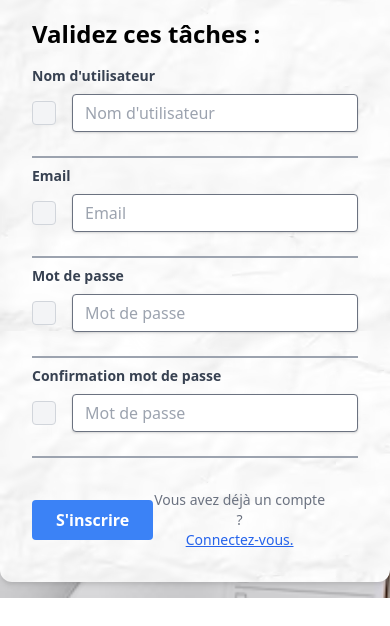
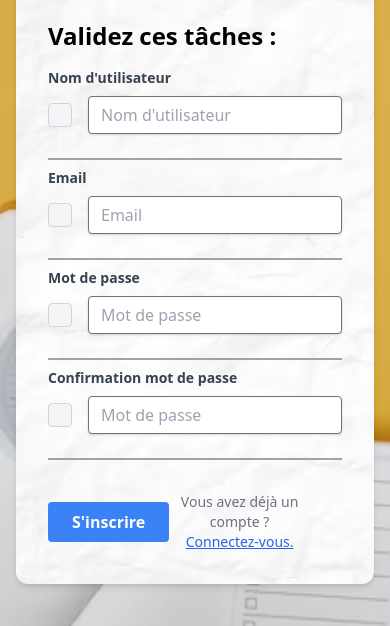
Before and after one commit to Charleszbr/To-Doum, a website with bundled scripts: page client/index.html in a window 390 px wide. Shown: the part 218-844 px from the top of the page. Built offline with nearby package versions, Linux system fonts and the light colour scheme.

Commit message:
responsivité du login et register

```diff
--- a/client/index.html
+++ b/client/index.html
@@ -12,51 +12,44 @@
     <link rel="stylesheet" href="css/register.css">
 </head>
 
-<body class="bg-cover bg-no-repeat" style="background-image: url('src/images/backgound_register_page.png');">
+<body class="bg-cover bg-no-repeat min-h-screen flex items-center justify-center" style="background-image: url('src/images/backgound_register_page.png');">
 
-    <!-- Div pour afficher un message d'incription réussie -->
-    <p id="newRegister" class="text-white text-sm italic bold pt-2 pb-2 font-bold bac bg-green-500 flex flex-row justify-center items-center hidden">
+    <!-- Div pour afficher un message d'inscription réussie -->
+    <p id="newRegister" class="text-white text-sm italic font-bold pt-2 pb-2 bg-green-500 flex justify-center items-center hidden w-full">
         <!-- Le contenu sera généré par javascript register.js -->
     </p>
 
-    <div class="container flex flex-col items-center mx-auto " style="user-select: none;">
+    <div class="container mx-auto px-4 sm:px-6 lg:px-8">
 
-        <!-- Formulaire d'inscritption -->
-        <form id="registerForm" class="max-w-md bg-white shadow-md rounded-xl px-8 pt-6 pb-8 mb-4 w-full mt-20" style="background-image: url('src/images/background_paper_register.jpg')">
+        <!-- Formulaire d'inscription -->
+        <form id="registerForm" class="max-w-lg bg-white shadow-md rounded-xl px-8 pt-6 pb-8 w-full mx-auto mt-10 sm:mt-20" style="background-image: url('src/images/background_paper_register.jpg')">
 
-            <h2 class="text-3xl font-bold mt-2 flex justify-center">TO-DOUM</h2>
-            <h1 class="text-4xl font-bold mt-2 mb-10 flex justify-center">Inscription</h1>
-            <h3 class="text-2xl font-bold mb-4 ">Validez ces tâches :</h3>
+            <h2 class="text-3xl font-bold mt-2 text-center">TO-DOUM</h2>
+            <h1 class="text-4xl font-bold mt-2 mb-10 text-center">Inscription</h1>
+            <h3 class="text-2xl font-bold mb-4">Validez ces tâches :</h3>
 
-            <!-- Classe pour jaouter un séparateur entre chaque input field il englobe les inputs -->
+            <!-- Classe pour ajouter un séparateur entre chaque input field il englobe les inputs -->
             <div class="divide-y-2 divide-gray-400">
 
                 <!-- INPUT USERNAME -->
-                <div class="mb-4 ">
+                <div class="mb-4">
                     <label class="block text-gray-700 text-sm font-bold mb-2" for="username">
                         Nom d'utilisateur
                     </label>
 
                     <!-- Classe pour aligner la checkbox avec l'input field -->
-                    <div class="flex flex-row justify-between">
-
-                        <!-- Classe checkbox désactivée (flowbite) -->
-                        <div class="flex items-center mr-4">
-                            <input disabled id="usernameCheckbox" type="checkbox" value="" class="w-6 h-6 text-blue-600 bg-gray-100 border-gray-300 rounded focus:ring-blue-500 dark:focus:ring-blue-600 dark:ring-offset-gray-800 focus:ring-2 dark:bg-gray-700 dark:border-gray-600 ">
+                    <div class="flex items-center space-x-4">
+                        <div class="flex items-center">
+                            <input disabled id="usernameCheckbox" type="checkbox" value="" class="w-6 h-6 text-blue-600 bg-gray-100 border-gray-300 rounded focus:ring-blue-500">
                         </div>
-
-                        <!-- Classe de l'input -->
-                        <input class="shadow appearance-none border rounded w-full py-2 px-3 text-gray-700 leading-tight focus:outline-none focus:shadow-outline " id="username" type="text" placeholder="Nom d'utilisateur" data-checkbox-id="usernameCheckbox" data-placeholder="Nom d'utilisateur">
-
+                        <input class="shadow appearance-none border rounded w-full py-2 px-3 text-gray-700 leading-tight focus:outline-none focus:shadow-outline" id="username" type="text" placeholder="Nom d'utilisateur" data-checkbox-id="usernameCheckbox" data-placeholder="Nom d'utilisateur">
                     </div>
 
                     <!-- Div pour afficher les erreurs -->
-                    <p id="usernameError" class="text-red-400 text-sm italic bold pt-2 pb-0 font-bold">
+                    <p id="usernameError" class="text-red-400 text-sm italic font-bold pt-2 pb-0">
                         <!-- L'erreur sera générée par register.js -->
                     </p>
                 </div>
-
-
 
                 <!-- INPUT EMAIL -->
                 <div class="mb-4 pt-2">
@@ -65,25 +58,18 @@
                     </label>
 
                     <!-- Classe pour aligner la checkbox avec l'input field -->
-                    <div class="flex flex-row justify-between">
-
-                        <!-- Classe checkbox désactivée (flowbite) -->
-                        <div class="flex items-center mr-4">
-                            <input disabled id="emailCheckbox" type="checkbox" value="" class="w-6 h-6 text-blue-600 bg-gray-100 border-gray-300 rounded focus:ring-blue-500 dark:focus:ring-blue-600 dark:ring-offset-gray-800 focus:ring-2 dark:bg-gray-700 dark:border-gray-600 ">
+                    <div class="flex items-center space-x-4">
+                        <div class="flex items-center">
+                            <input disabled id="emailCheckbox" type="checkbox" value="" class="w-6 h-6 text-blue-600 bg-gray-100 border-gray-300 rounded focus:ring-blue-500">
                         </div>
-
-                        <!-- Classe de l'input -->
                         <input class="shadow appearance-none border rounded w-full py-2 px-3 text-gray-700 leading-tight focus:outline-none focus:shadow-outline" id="email" type="email" placeholder="Email" data-checkbox-id="emailCheckbox" data-placeholder="Email">
-
                     </div>
 
                     <!-- Div pour afficher les erreurs -->
-                    <p id="emailError" class="text-red-400 text-sm italic bold pt-2 pb-0 font-bold">
+                    <p id="emailError" class="text-red-400 text-sm italic font-bold pt-2 pb-0">
                         <!-- L'erreur sera générée par register.js -->
                     </p>
                 </div>
-
-
 
                 <!-- INPUT PASSWORD -->
                 <div class="mb-4 pt-2">
@@ -92,26 +78,18 @@
                     </label>
 
                     <!-- Classe pour aligner la checkbox avec l'input field -->
-                    <div class="flex flex-row justify-between">
-
-                        <!-- Classe checkbox désactivée (flowbite) -->
-                        <div class="flex items-center mr-4">
-                            <input disabled id="passwordCheckbox" type="checkbox" value="" class="w-6 h-6 text-blue-600 bg-gray-100 border-gray-300 rounded focus:ring-blue-500 dark:focus:ring-blue-600 dark:ring-offset-gray-800 focus:ring-2 dark:bg-gray-700 dark:border-gray-600 ">
+                    <div class="flex items-center space-x-4">
+                        <div class="flex items-center">
+                            <input disabled id="passwordCheckbox" type="checkbox" value="" class="w-6 h-6 text-blue-600 bg-gray-100 border-gray-300 rounded focus:ring-blue-500">
                         </div>
-
-                        <!-- Classe de l'input -->
                         <input class="shadow appearance-none border rounded w-full py-2 px-3 text-gray-700 leading-tight focus:outline-none focus:shadow-outline" id="password" type="password" placeholder="Mot de passe" data-checkbox-id="passwordCheckbox" data-placeholder="Mot de passe">
-
                     </div>
 
                     <!-- Div pour afficher les erreurs -->
-                    <p id="passwordError" class="text-red-400 text-sm italic bold pt-2 pb-0 font-bold">
+                    <p id="passwordError" class="text-red-400 text-sm italic font-bold pt-2 pb-0">
                         <!-- L'erreur sera générée par register.js -->
                     </p>
                 </div>
-
-
-
 
                 <!-- INPUT PASSWORD_CONFIRM -->
                 <div class="mb-4 pt-2">
@@ -120,34 +98,28 @@
                     </label>
 
                     <!-- Classe pour aligner la checkbox avec l'input field -->
-                    <div class="flex flex-row justify-between">
-
-                        <!-- Classe checkbox désactivée (flowbite) -->
-                        <div class="flex items-center mr-4">
-                            <input disabled id="passwordConfirmCheckbox" type="checkbox" value="" class="w-6 h-6 text-blue-600 bg-gray-100 border-gray-300 rounded focus:ring-blue-500 dark:focus:ring-blue-600 dark:ring-offset-gray-800 focus:ring-2 dark:bg-gray-700 dark:border-gray-600 ">
+                    <div class="flex items-center space-x-4">
+                        <div class="flex items-center">
+                            <input disabled id="passwordConfirmCheckbox" type="checkbox" value="" class="w-6 h-6 text-blue-600 bg-gray-100 border-gray-300 rounded focus:ring-blue-500">
                         </div>
-
-                        <!-- Classe de l'input -->
                         <input class="shadow appearance-none border rounded w-full py-2 px-3 text-gray-700 leading-tight focus:outline-none focus:shadow-outline" id="passwordConfirm" type="password" placeholder="Mot de passe" data-checkbox-id="passwordConfirmCheckbox" data-placeholder="Mot de passe">
-
                     </div>
 
                     <!-- Div pour afficher les erreurs -->
-                    <p id="passwordConfirmError" class="text-red-400 text-sm italic bold pt-2 pb-0 font-bold">
+                    <p id="passwordConfirmError" class="text-red-400 text-sm italic font-bold pt-2 pb-0">
                         <!-- L'erreur sera générée par register.js -->
                     </p>
                 </div>
 
-
-                <!-- BOUTTON S'INSCRIRE -->
+                <!-- BOUTON S'INSCRIRE -->
                 <div class="flex items-center justify-between pt-8">
                     <button class="bg-blue-500 hover:bg-blue-700 text-white font-bold py-2 px-6 rounded focus:outline-none focus:shadow-outline" type="submit">
                         S'inscrire
                     </button>
 
                     <!-- Div pour se connecter si l'utilisateur a déjà un compte -->
-                    <p class="text-gray-500 dark:text-gray-400 text-sm text-center mr-8">
-                        Vous avez déjà un compte ?<br><a href="pages/login.html" class="font-medium text-blue-600 underline dark:text-blue-500 hover:no-underline">Connectez-vous.</a>
+                    <p class="text-gray-500 text-sm text-center mr-8">
+                        Vous avez déjà un compte ?<br><a href="pages/login.html" class="font-medium text-blue-600 underline hover:no-underline">Connectez-vous.</a>
                     </p>
                 </div>
 
--- a/client/js/register.js
+++ b/client/js/register.js
@@ -121,7 +121,7 @@ registerForm.addEventListener('submit', async (e) => {
 
         // Ajout d'un délai avant la redirection
         setTimeout(function () {
-            window.location.href = 'pages/login.html';
+            window.location.href = 'pages/accueil.html';
         }, 3000); // 3sec
 
     } catch (error) {
```
Also changed, not shown: client/pages/accueil.html (+22 -1 lines), client/pages/login.html (+19 -32 lines), client/src/images/note_13650723.png (added).
